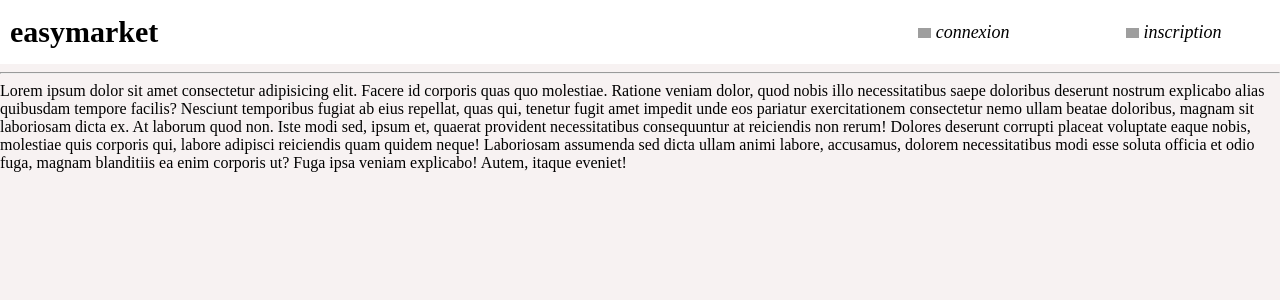
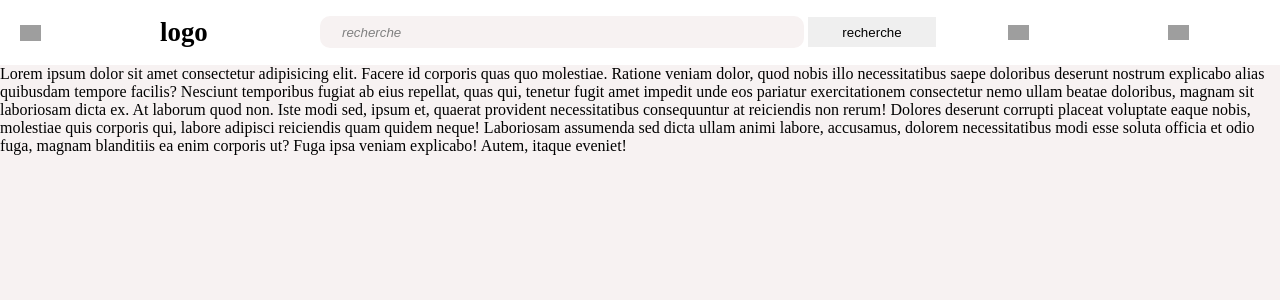
Before and after one commit to sylla156/pratique_e-commerce, a PHP site: page / in a window 1280 px wide. Shown: the top 300 px of the page. Run offline with PHP 8.4, Linux system fonts and the light colour scheme; grey boxes are pictures that could not be loaded.

Commit message:
style: j'ai refaire le header

```diff
--- a/public/design/css/style.css
+++ b/public/design/css/style.css
@@ -1,76 +1,86 @@
 .icone {
-  width: 1vw;
+  width: 21px;
+}
+@media all and (max-width: 600px) and (min-width: 300px) {
+  .icone {
+    width: 15px;
+  }
 }
 
 body {
   padding: 0px;
   margin: 0px;
-  background: #f7f2f2;
+  background-color: #f7f2f2;
   color: #000000;
 }
 
+.main {
+  padding: 0px;
+  margin: 0px;
+}
 .main__header {
   display: flex;
-  justify-content: space-between;
+  justify-content: space-around;
   align-items: center;
   background-color: #ffffff;
 }
+.main__header--btnCategory {
+  flex: 1;
+}
+.main__header--btnCategory img {
+  padding: 15px 10px 10px 10px;
+  margin: 10px;
+}
 .main__header--title {
-  flex: 3;
-  display: flex;
-  justify-content: flex-start;
-  align-items: center;
-  padding: 15px 10px;
+  flex: 1;
+  font-size: 2.1vw;
+  padding: 0px;
   margin: 0px;
 }
-@media all and (max-width: 1800px) and (min-width: 1025px) {
-  .main__header--title {
-    font-size: 30px;
-  }
+.main__header--form {
+  flex: 4;
 }
-@media all and (max-width: 1024px) and (min-width: 601px) {
-  .main__header--title {
-    font-size: 25px;
-  }
+.main__header--form input {
+  outline: none;
+  border: none;
+  height: 30px;
 }
-@media all and (max-width: 600px) and (min-width: 300px) {
-  .main__header--title {
-    flex: 1;
-    font-size: 20px;
-  }
+.main__header--form input:nth-child(1) {
+  width: 75%;
+  background-color: #f7f2f2;
+  border-radius: 10px;
 }
-.main__header--nav {
-  flex: 1.5;
+.main__header--form input:nth-child(1)::placeholder {
+  color: grey;
+  font-style: italic;
+  text-indent: 20px;
+}
+.main__header--form input:nth-child(2) {
+  width: 20%;
+}
+.main__header--basket {
+  flex: 1;
+  padding: 0px;
+  margin: 0px;
+}
+.main__header--basket img {
   display: flex;
-  justify-content: space-around;
+  justify-content: center;
   align-items: center;
+  padding: 0px 30%;
+  margin: 0px;
 }
-.main__header--nav a {
-  text-decoration: none;
-  font-style: italic;
-  color: #000000;
+.main__header--btnNav {
+  flex: 1;
+  padding: 0px;
+  margin: 0px;
 }
-@media all and (max-width: 1800px) and (min-width: 1025px) {
-  .main__header--nav a {
-    font-size: 18px;
-  }
-}
-@media all and (max-width: 1024px) and (min-width: 601px) {
-  .main__header--nav a {
-    font-size: 16px;
-  }
-}
-@media all and (max-width: 600px) and (min-width: 300px) {
-  .main__header--nav a {
-    flex: 1;
-    font-size: 15px;
-    padding: 10px;
-    transition: all 0.4s;
-  }
-}
-.main__header--nav a:hover {
-  text-decoration: underline;
-  font-weight: bold;
+.main__header--btnNav img {
+  display: flex;
+  justify-content: flex-end;
+  align-items: center;
+  padding: 0px 30%;
+  margin: 0px;
 }
 
 /*# sourceMappingURL=style.css.map */
--- a/public/design/scss/module/_placeholder.scss
+++ b/public/design/scss/module/_placeholder.scss
@@ -1,3 +1,7 @@
 %icone {
-    width: 1vw;
+    @include media('mobile'){
+        width: 15px;
+    }
+    width: 21px;
+
 }
--- a/public/design/scss/style.scss
+++ b/public/design/scss/style.scss
@@ -6,74 +6,76 @@
 //=== === === === === === === === === ===
 
 body {
-    @include boite;
-    background: $principaleBackgroundColor;
+    @include boite(0px, 0px);
+    background-color: $principaleBackgroundColor;
     color: $principaleTextColor;
 }
 
 //=== === === === === === === === === ===
 
+
 .main {
+    @include boite(0px, 0px);
 
     &__header {
-        // #code of header
-        @include flex(space-between);
+        @include flex(space-around);
         background-color: $secondaryBackgroundColor;
-        &--title {
-            // #code of title
-            flex: 3;
-            @include flex(flex-start);
-            @include boite(15px 10px, 0px);
 
-            @include media('pc') {
-                font-size: 30px;
-            }
+        &--btnCategory {
+            flex: 1;
 
-            @include media('tablette') {
-                font-size: 25px;
-            }
-
-            @include media("mobile") {
-                flex: 1;
-                font-size: 20px;
+            img {
+                @include boite(15px 10px 10px 10px, 10px);
             }
         }
 
+        &--title {
+            flex: 1;
+            font-size: 2.1vw;
+            @include boite;
+        }
 
-        &--nav {
-            // #code of nav
-            flex: 1.5;
-            @include flex(space-around, center);
+        &--form {
+            flex: 4;
+            input {
+                outline: none;
+                border: none;
+                height: 30px;
+            }
 
-            a {
-                text-decoration: none;
-                font-style: italic;
-                color: $principaleLinkColor;
+            input:nth-child(1) {
+                width: 75%;
+                background-color: $principaleBackgroundColor;
+                border-radius: 10px;
+                &::placeholder {
+                    color: grey;
+                    font-style: italic;
+                    text-indent: 20px;
+                }
+            }
 
-                @include media('pc') {
-                    font-size: 18px;
-                }
+            input:nth-child(2) {
+                width: 20%;
+            }
 
-                @include media('tablette') {
-                    font-size: 16px;
-                }
+        }
 
-                @include media("mobile") {
-                    flex: 1;
-                    font-size: 15px;
-                    padding: 10px;
-                    transition: all 0.4s;
-                }
-
-                &:hover {
-                    text-decoration: underline;
-                    font-weight: bold;
-                }
-
+        &--basket {
+            flex: 1;
+            @include boite;
+            img {
+                @include flex;
+                @include boite(0px 30%, 0px);
             }
         }
 
+        &--btnNav {
+            flex: 1;
+            @include boite;
+            img {
+                @include flex(flex-end);
+                @include boite(0px 30%, 0px);
+            }
+        }
     }
-
-
 }
--- a/public/index.php
+++ b/public/index.php
@@ -1,7 +1,7 @@
 <?php
 
 $title_of_references = "acceuil";
-$title_of_site = "easymarket";
+$title_of_site = "logo";
 
 
 require_once __DIR__ . DIRECTORY_SEPARATOR . "layout.php";
--- a/public/layout.php
+++ b/public/layout.php
@@ -13,13 +13,21 @@
     <main class="main">
 
         <header class="main__header">
+            <div class="main__header--btnCategory"><img src="https://www.flaticon.com/svg/vstatic/svg/1141/1141964.svg?token=exp=1619179548~hmac=4e94990f14ac1c643d4d421d9b6997ea" class="icone" alt="button de categorie" srcset=""></div>
             <h4 class="main__header--title"><?php echo $title_of_site ?? "e_commerce" ?></h4>
-            <nav class="main__header--nav">
-                <p class="main__header--nav-connection"><a href="./"><img src="https://encrypted-tbn0.gstatic.com/images?q=tbn:ANd9GcQY-W_0bbkoBLZ2OddOp9U2OpImyc9GT1q-xCbiP5QqfJ1wPc5Hor9N1jyzNLw5G838fz0&usqp=CAU" alt="->" srcset="" class="icone"> connexion</a></p>
-                <p class="main__header--nav-inscription"><a href="./"><img src="https://encrypted-tbn0.gstatic.com/images?q=tbn:ANd9GcQa87NpseB55wDGpS2YHfg5ibVEIZZIYqz_-A&usqp=CAU" alt="->" srcset="" class="icone"> inscription</a></p>
-            </nav>
+
+            <form action="get" class="main__header--form">
+
+               <input type="text" name="search" id="search" placeholder="recherche">
+               <input type="submit" value="recherche">
+            </form>
+
+            <div class="main__header--basket"><img src="https://www.flaticon.com/svg/vstatic/svg/60/60992.svg?token=exp=1619179672~hmac=fe932fa7dd7d059be112fbf8b409c2c2" class="icone" alt="panier" srcset=""></div>
+            <div class="main__header--btnNav"><img src="https://encrypted-tbn0.gstatic.com/images?q=tbn:ANd9GcT5tGoMe0TO8Z4nSXJn-iUFuII1c2RyJM-ZeA&usqp=CAU" class="icone" alt="button de navigation" srcset=""></div>
         </header>
-        <hr>
+
+
+
 
         <section class="main__section">
             <div class="main__section--rein">Lorem ipsum dolor sit amet consectetur adipisicing elit. Facere id corporis
```
Also changed, not shown: 1 other file.
